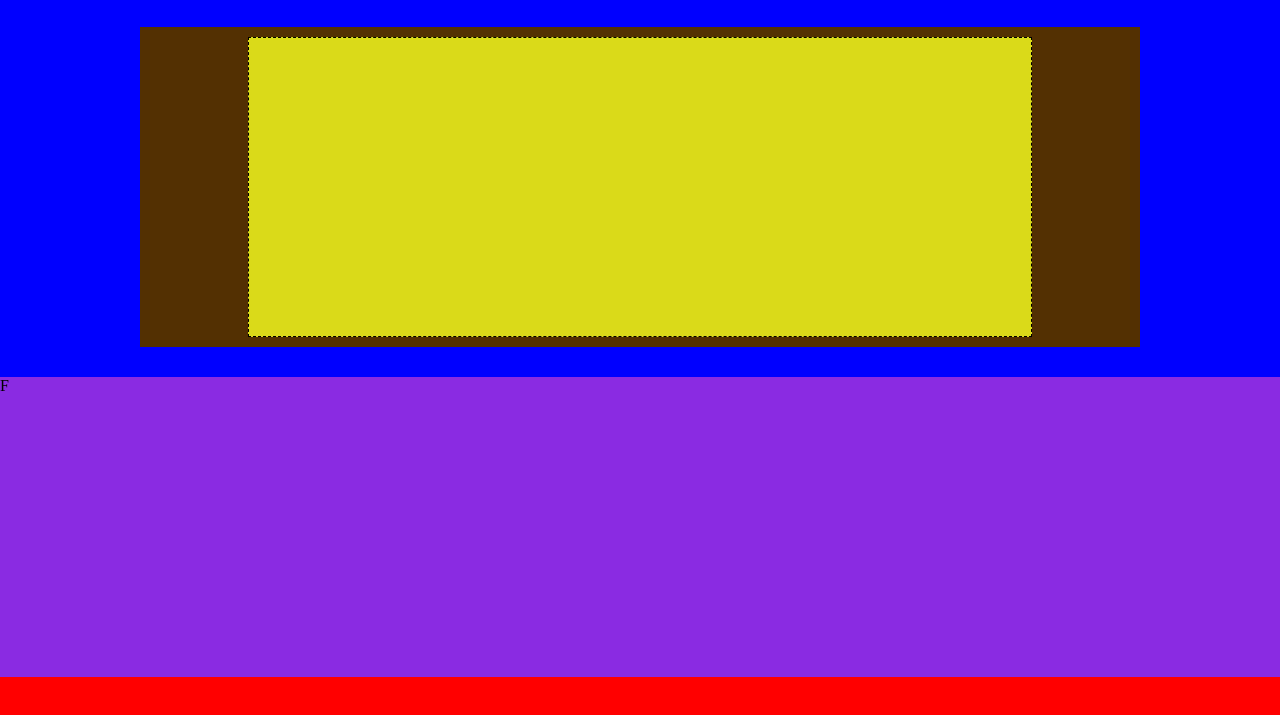
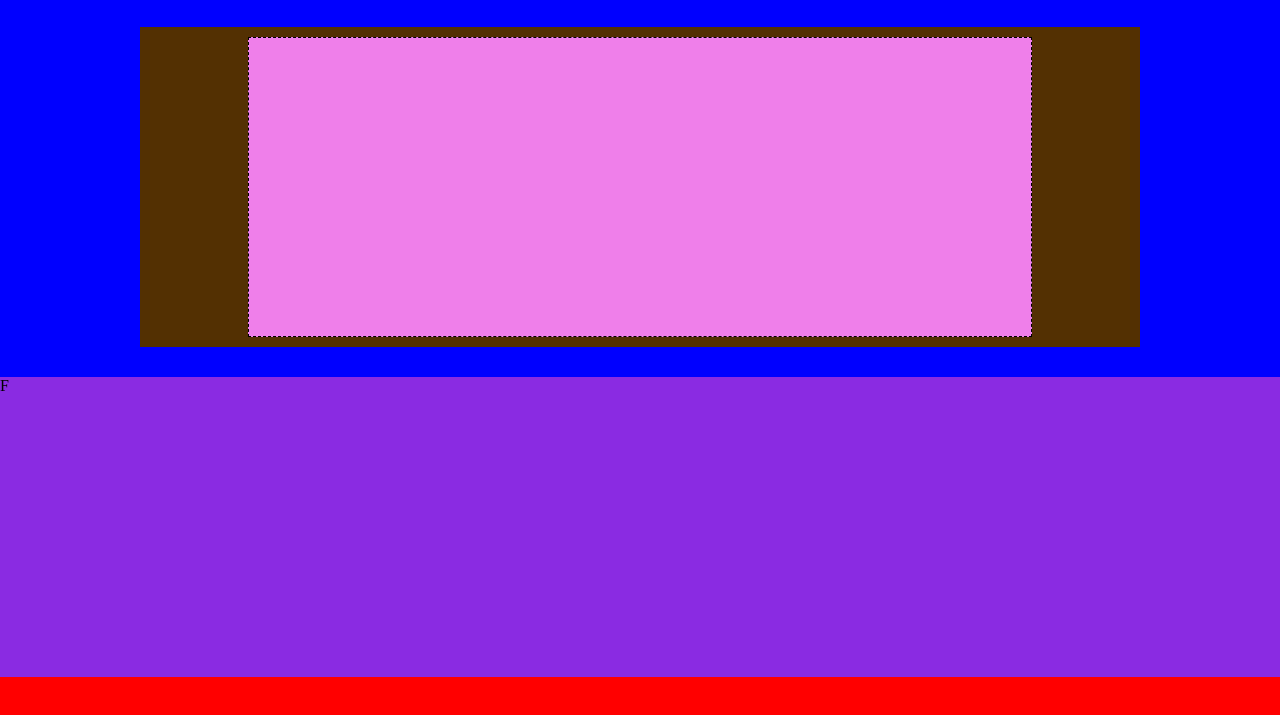
Before and after one commit to GianniMarkQuagliani/htmlcss-struttura-discord, a plain HTML site: page index.html in a window 1280 px wide. Shown: the part 63-778 px from the top of the page. Drawn offline with Linux system fonts and the light colour scheme.

Commit message:
fix color and finish first section

```diff
--- a/assets/css/style.css
+++ b/assets/css/style.css
@@ -71,7 +71,7 @@ ul{
   background-color: blue;
 }
 .pink-contenuto{
-  background-color: rgb(218, 218, 25);
+  background-color: rgb(239, 127, 234);
   height: 300px;
   width: 80%;
   margin: 0 auto;
```
